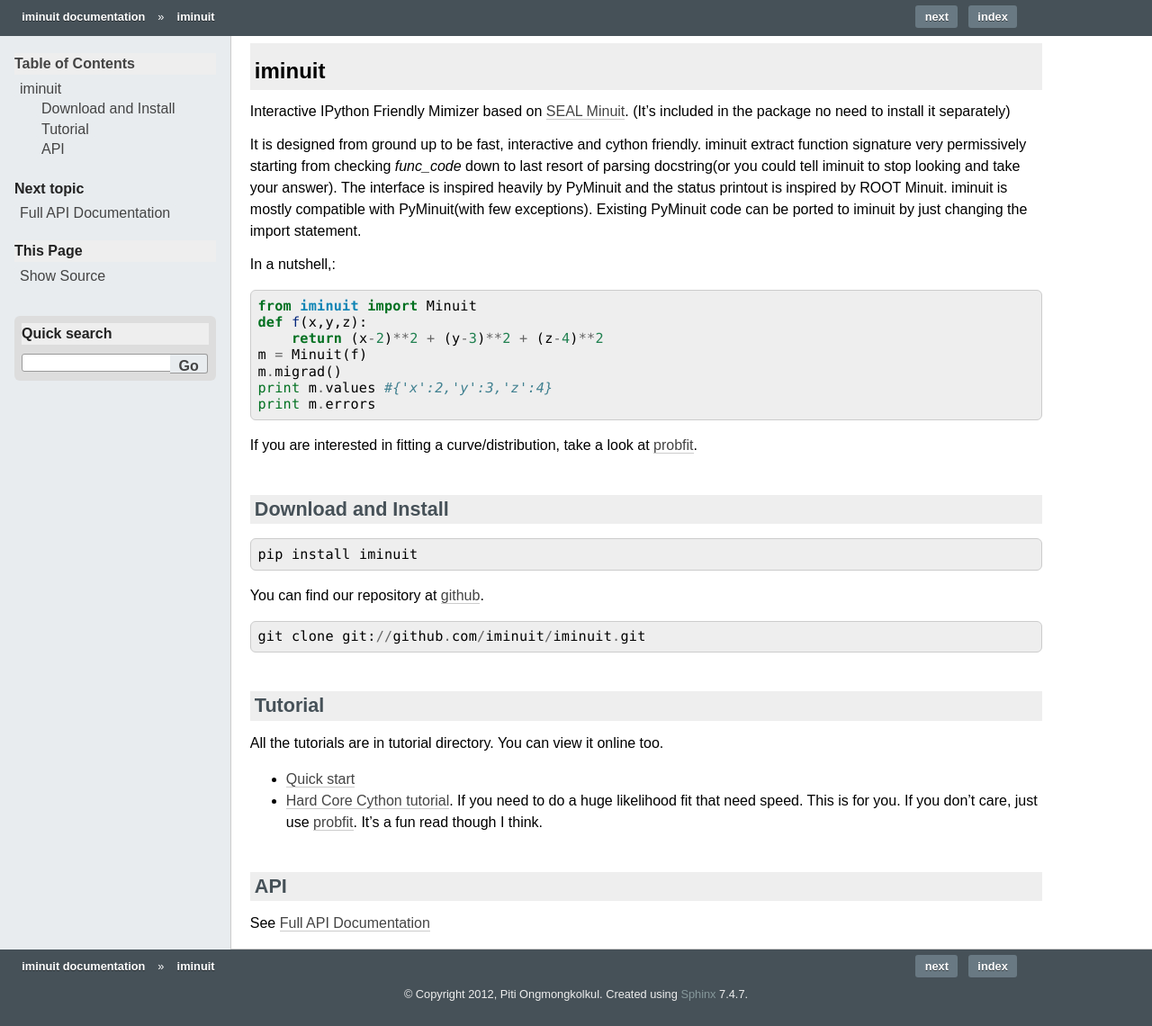
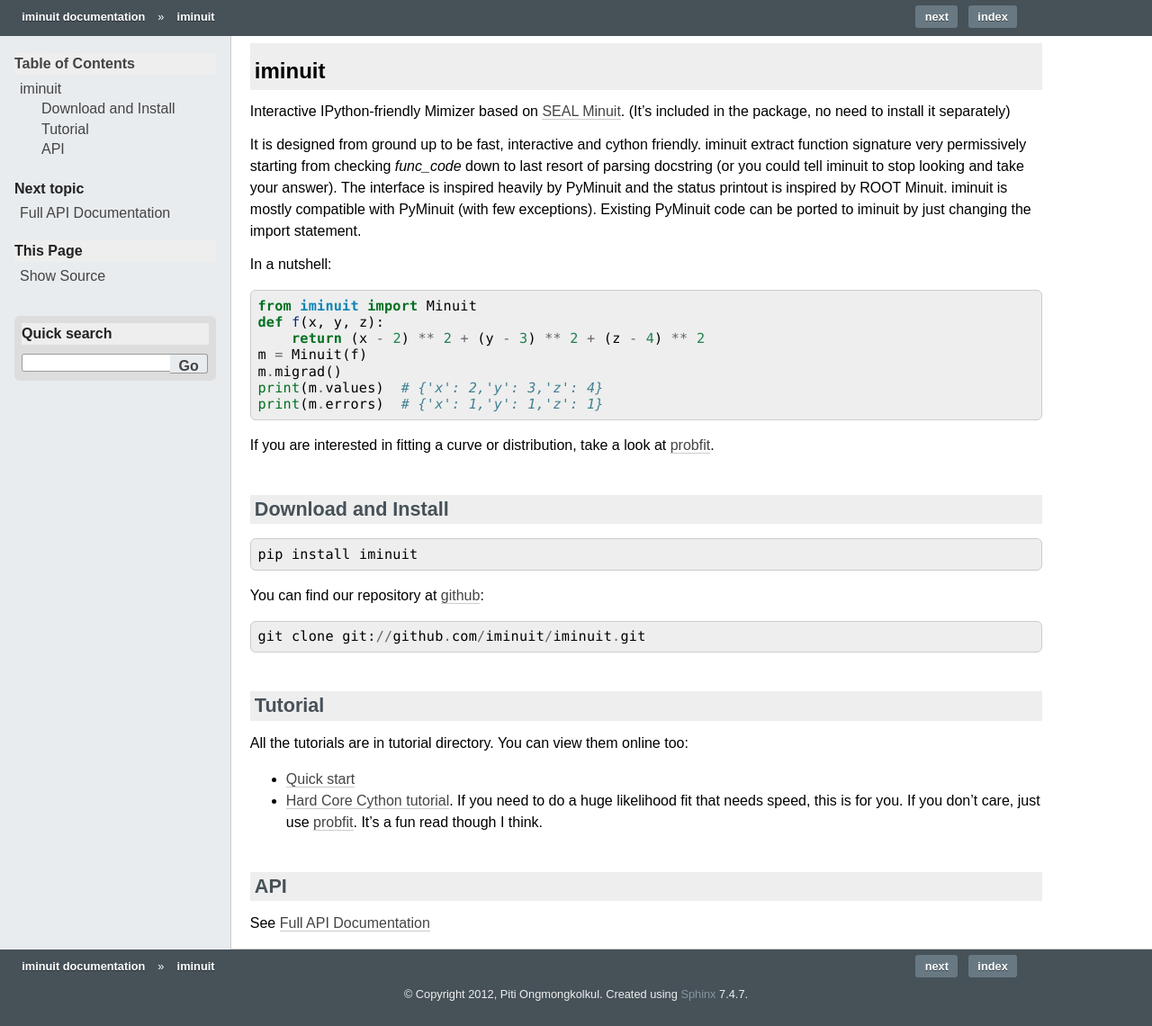
Before and after one commit to scikit-hep/iminuit, a Sphinx documentation site: the page built from doc/index.rst, in a window 1280 px wide. Shown: the whole page at 90% size. Built offline with Sphinx 7.4.7, drawn with Linux system fonts in a browser that asks for light colours; the version number could not be read and is left out.

Commit message:
minor cleanup

```diff
--- a/README.rst
+++ b/README.rst
@@ -4,7 +4,7 @@
    :target: https://travis-ci.org/iminuit/iminuit
 
 iminuit
---------
+-------
 
 Interactive IPython Friendly Mimizer based on `SEAL Minuit <http://seal.web.cern.ch/seal/work-packages/mathlibs/minuit/release/download.html>`_.
 (It's included in the package no need to install it separately)
@@ -52,7 +52,7 @@
 Documentation
 -------------
 
-http://iminuit.github.com/iminuit/
+http://iminuit.github.io/iminuit/
 
 Technical Stuff
 ---------------
--- a/doc/conf.py
+++ b/doc/conf.py
@@ -79,7 +79,7 @@
 
 # List of patterns, relative to source directory, that match files and
 # directories to ignore when looking for source files.
-exclude_patterns = ['_build']
+exclude_patterns = ['_build', '_themes']
 
 # The reST default role (used for this markup: `text`) to use for all documents.
 #default_role = None
--- a/doc/index.rst
+++ b/doc/index.rst
@@ -1,28 +1,29 @@
 iminuit
-========
+=======
 
-Interactive IPython Friendly Mimizer based on `SEAL Minuit <http://seal.web.cern.ch/seal/work-packages/mathlibs/minuit/>`_.
-(It's included in the package no need to install it separately)
+Interactive IPython-friendly Mimizer based on `SEAL Minuit <http://seal.web.cern.ch/seal/work-packages/mathlibs/minuit/>`_.
+(It's included in the package, no need to install it separately)
 
 It is designed from ground up to be fast, interactive and cython friendly. iminuit
 extract function signature very permissively starting from checking *func_code*
-down to last resort of parsing docstring(or you could tell iminuit to stop looking
+down to last resort of parsing docstring (or you could tell iminuit to stop looking
 and take your answer). The interface is inspired heavily
 by PyMinuit and the status printout is inspired by ROOT Minuit. iminuit is
-mostly compatible with PyMinuit(with few exceptions). Existing PyMinuit
+mostly compatible with PyMinuit (with few exceptions). Existing PyMinuit
 code can be ported to iminuit by just changing the import statement.
 
-In a nutshell,::
+In a nutshell::
 
     from iminuit import Minuit
-    def f(x,y,z):
-        return (x-2)**2 + (y-3)**2 + (z-4)**2
+    def f(x, y, z):
+        return (x - 2) ** 2 + (y - 3) ** 2 + (z - 4) ** 2
     m = Minuit(f)
     m.migrad()
-    print m.values #{'x':2,'y':3,'z':4}
-    print m.errors
+    print(m.values)  # {'x': 2,'y': 3,'z': 4}
+    print(m.errors)  # {'x': 1,'y': 1,'z': 1}
 
-If you are interested in fitting a curve/distribution, take a look at `probfit <http://iminuit.github.com/probfit/>`_.
+If you are interested in fitting a curve or distribution, take a look at
+`probfit <http://iminuit.github.io/probfit/>`_.
 
 .. _lcg-minuit: http://seal.web.cern.ch/seal/work-packages/mathlibs/minuit/
 .. _PyMinuit: http://code.google.com/p/pyminuit/
@@ -42,7 +43,7 @@
 
     pip install iminuit
 
-You can find our repository at `github <https://github.com/iminuit/iminuit>`_.
+You can find our repository at `github <https://github.com/iminuit/iminuit>`_:
 
 ::
 
@@ -51,13 +52,13 @@
 Tutorial
 --------
 
-All the tutorials are in tutorial directory. You can view it online too.
+All the tutorials are in tutorial directory. You can view them online too:
 
 - `Quick start <http://nbviewer.ipython.org/urls/raw.github.com/iminuit/iminuit/master/tutorial/tutorial.ipynb>`_
 - `Hard Core Cython tutorial <http://nbviewer.ipython.org/urls/raw.github.com/iminuit/iminuit/master/tutorial/hard-core-tutorial.ipynb>`_.
-  If you need to do a huge likelihood fit that need speed.
-  This is for you. If you don't care, just use `probfit <http://iminuit.github.com/probfit/>`_. It's a fun
-  read though I think.
+  If you need to do a huge likelihood fit that needs speed, this is for you.
+  If you don't care, just use `probfit <http://iminuit.github.io/probfit/>`_.
+  It's a fun read though I think.
 
 
 API
--- a/setup.py
+++ b/setup.py
@@ -25,7 +25,7 @@
     long_description=''.join(open('README.rst').readlines()[4:]),
     author='Piti Ongmongkolkul',
     author_email='piti118@gmail.com',
-    url='https://piti118.github.com/iminuit',
+    url='http://iminuit.github.io/iminuit/',
     download_url='http://pypi.python.org/packages/source/i/'
             'iminuit/iminuit-%s.tar.gz' % __version__,
     package_dir={'iminuit': 'iminuit'},
```
Also changed, not shown: doc/api.rst (+4 -4 lines), .travis.yml, 4 other files.
